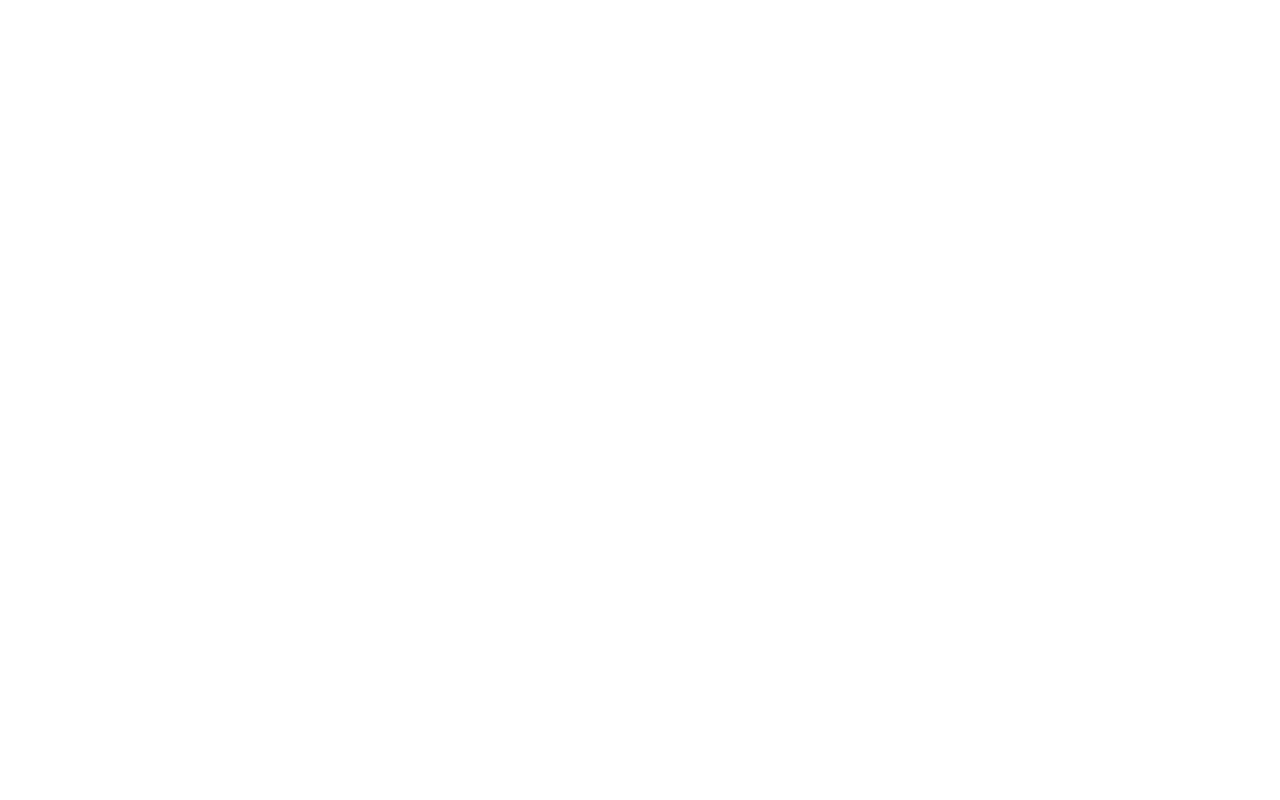
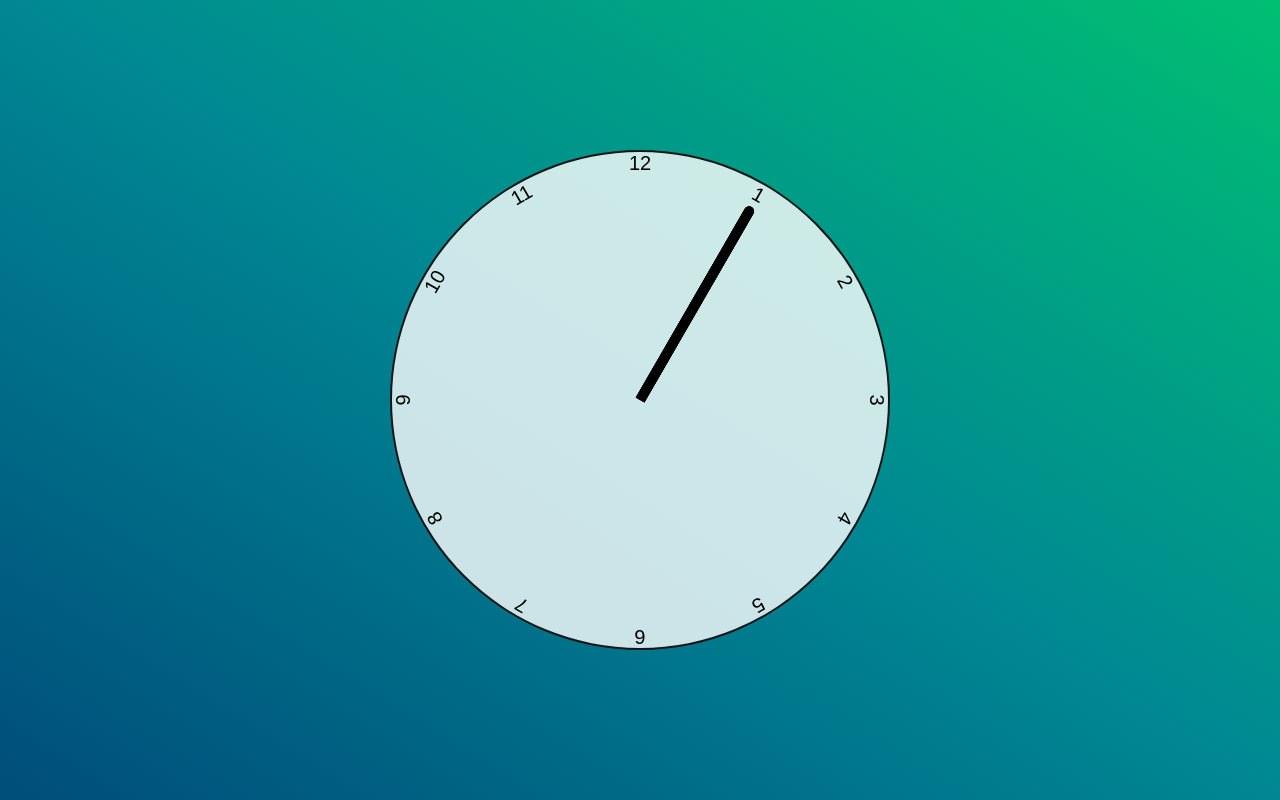
Before and after one commit to Sameermd16/CLOCK-JAVASCRIPT, a plain HTML site: page index.html in a window 1280 px wide. Drawn offline with Linux system fonts and the light colour scheme.

Commit message:
html & css

```diff
--- a/index.html
+++ b/index.html
@@ -9,7 +9,23 @@
 </head>
 <body>
 
-
+    <div class="clock">
+        <div class="hand hour"></div>
+        <div class="hand minute"></div>
+        <div class="hand second"></div>
+        <div class="number number1">1</div>
+        <div class="number number2">2</div>
+        <div class="number number3">3</div>
+        <div class="number number4">4</div>
+        <div class="number number5">5</div>
+        <div class="number number6">6</div>
+        <div class="number number7">7</div>
+        <div class="number number8">8</div>
+        <div class="number number9">9</div>
+        <div class="number number10">10</div>
+        <div class="number number11">11</div>
+        <div class="number number12">12</div>
+    </div>
 
 
 <script src="script.js"></script>
--- a/style.css
+++ b/style.css
@@ -0,0 +1,58 @@
+*{
+    box-sizing: border-box;
+    margin: 0;
+    padding: 0;
+    font-family: Gotham Rounded, sans-serif;
+}
+body{
+    background-image: linear-gradient(to right top, #004d7a, #008793, #00bf72);
+    min-height: 100vh;
+    display: flex;
+    justify-content: center;
+    align-items: center;
+}
+.clock {
+    width: 500px;
+    height: 500px;
+    background-color: rgba(255, 255, 255, 0.8);
+    border-radius: 50%;
+    border: 2px solid rgba(0, 0, 0, 0.905);
+    position: relative;
+    /* padding: 5px; */
+}
+.clock > .number {
+    --rotation: 0;
+    position: absolute;
+    width: 100%;
+    height: 100%;
+    /* background-color: red; */
+    text-align: center;
+    transform: rotate(var(--rotation));
+    font-size: 20px;
+}
+.clock > .number1 {--rotation: 30deg}
+.clock > .number2 {--rotation: 60deg}
+.clock > .number3 {--rotation: 90deg}
+.clock > .number4 {--rotation: 120deg}
+.clock > .number5 {--rotation: 150deg}
+.clock > .number6 {--rotation: 180deg}
+.clock > .number7 {--rotation: 210deg}
+.clock > .number8 {--rotation: 240deg}
+.clock > .number9 {--rotation: 270deg}
+.clock > .number10 {--rotation: 300deg}
+.clock > .number11 {--rotation: 330deg}
+.clock > .number12 {--rotation: 360deg}
+
+.clock > .hand {
+    --rotation: 30;
+    position: absolute;
+    bottom: 50%;
+    left: 50%;
+    width: 10px;
+    height: 45%;
+    background-color: black;
+    transform: translateX(-50%) rotate(calc(var(--rotation) * 1deg));
+    transform-origin: bottom;
+    border-top-right-radius: 5px;
+    border-top-left-radius: 5px;
+}
```
